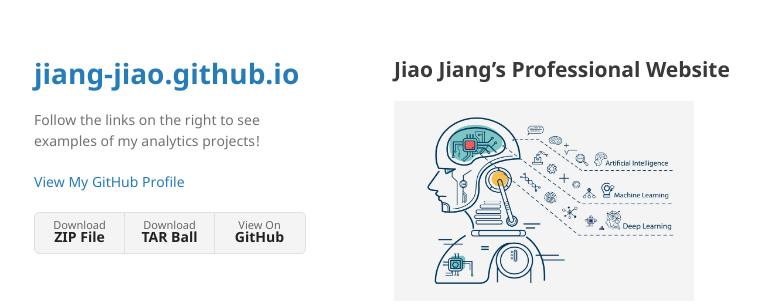
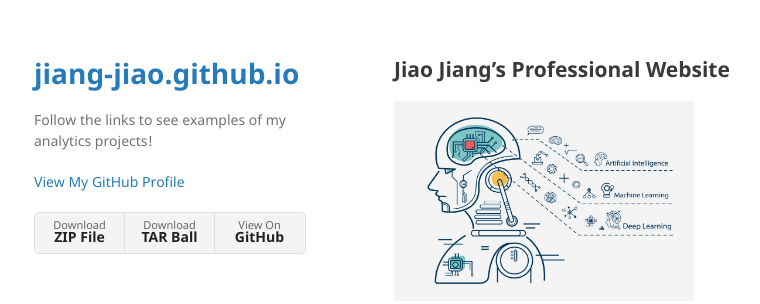
Before and after one commit to jiang-jiao/jiang-jiao.github.io, a Jekyll site: the page built from index.md, in a window 1280 px wide. Shown: the top 304 px of the page, without its empty margins (176-936 px from the left). Built offline with Jekyll 4.4.1, drawn with Linux system fonts in a browser that asks for light colours; our own code applies the rules of GitHub Pages for plain Markdown files.

Commit message:
Update _config.yml

```diff
--- a/_config.yml
+++ b/_config.yml
@@ -1,6 +1,6 @@
 title:
 logo: "/assets/img/logo.png"
-description: Follow the links on the right to see examples of my analytics projects!
+description: Follow the links to see examples of my analytics projects!
 show_downloads: true
 google_analytics:
 theme: jekyll-theme-minimal
```
